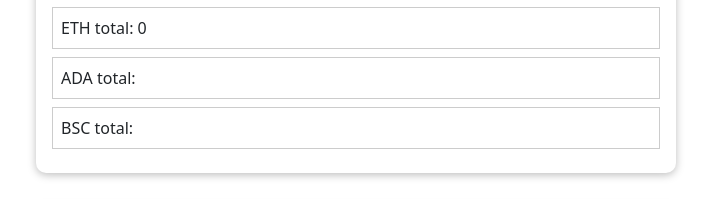
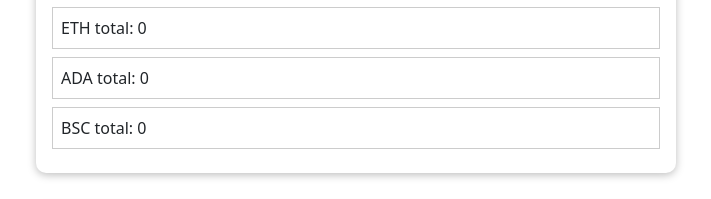
Before and after one commit to trevtanner/c-trak, a React (Create React App) app: page / in a window 1280 px wide. Shown: the part 547-746 px from the top of the page, without its empty margins (284-995 px from the left). Built offline with nearby package versions, Linux system fonts and the light colour scheme.

Commit message:
Fixed adding transaction coin amounts

```diff
--- a/src/App.js
+++ b/src/App.js
@@ -1,33 +1,59 @@
-import React, { Fragment, useState } from 'react';
+import React, { Fragment, useState } from "react";
 
-import AddUser from './components/Users/AddUser';
-import UsersList from './components/Users/UsersList';
-import Heading from './components/UI/Heading'
-import Footer from './components/UI/Layout/Footer';
-import Totals from './components/Totals/Totals';
+import AddUser from "./components/Users/AddUser";
+import UsersList from "./components/Users/UsersList";
+import Heading from "./components/UI/Heading";
+import Footer from "./components/UI/Layout/Footer";
+import Totals from "./components/Totals/Totals";
 
-import 'bootstrap/dist/css/bootstrap.min.css';
+import "bootstrap/dist/css/bootstrap.min.css";
 
 const App = () => {
   const [transactionsList, setTransactionsList] = useState([]);
+  const [btcTotal, setBtcTotal] = useState(0);
+  const [ethTotal, setEthTotal] = useState(0);
+  const [adaTotal, setAdaTotal] = useState(0);
+  const [bscTotal, setBscTotal] = useState(0);
 
   const addUserHandler = (transaction) => {
     setTransactionsList((prevTransactionsList) => {
-      return [
-       ...prevTransactionsList, transaction
-      ];
+      return [...prevTransactionsList, transaction];
     });
+
+    //fix this, current returns a string, so new amounts are appended to end of string intead of added
+    //FIXED! Just needed to parse them as floats
+    const addToTotal = () => {
+      if (transaction.coin === "BTC") {
+        setBtcTotal(prevState => parseFloat(prevState) + parseFloat(transaction.amount));
+      }
+      if (transaction.coin === "ETH") {
+        setEthTotal(ethTotal + transaction.amount);
+      }
+      if (transaction.coin === "ADA") {
+        setAdaTotal(adaTotal + transaction.amount);
+      }
+      if (transaction.coin === "BSC") {
+        setBscTotal(bscTotal + transaction.amount);
+      }
+    };
+    addToTotal(parseInt(transaction));
   };
 
   return (
     <Fragment>
-    <Heading />
+      <Heading />
       <AddUser onSaveTransactionData={addUserHandler} />
-      <Totals transactions={transactionsList} />
+      <Totals
+        transactions={transactionsList}
+        btcTotal={btcTotal}
+        ethTotal={ethTotal}
+        adaTotal={adaTotal}
+        bscTotal={bscTotal}
+      />
       <UsersList transactions={transactionsList} />
-    <Footer />
+      <Footer />
     </Fragment>
   );
-}
+};
 
 export default App;
--- a/src/components/Totals/Totals.js
+++ b/src/components/Totals/Totals.js
@@ -1,31 +1,17 @@
-import React, { useState } from "react";
-
 import Card from "../UI/Card"
 import classes from "../Users/UsersList.module.css";
 
 
 
 const Totals = (props) => {
-    let btcTotal = 0;
-    let ethTotal = 0;
-    let adaTotal = 0;
-    let bscTotal = 0;
-
-    if (props.coin === 'BTC') {
-        btcTotal += props.amount;
-        return btcTotal
-    } if (props.coin === 'ETH') {
-        ethTotal += props.amount
-    }
-
 
     return (
             <Card className={classes.users}>
             <ul>
-                <li>BTC total: {btcTotal}</li>
-                <li>ETH total: {ethTotal}</li>
-                <li>ADA total:</li>
-                <li>BSC total:</li>
+                <li>BTC total: {props.btcTotal}</li>
+                <li>ETH total: {props.ethTotal}</li>
+                <li>ADA total: {props.adaTotal}</li>
+                <li>BSC total: {props.bscTotal}</li>
 
             </ul>
             </Card>
```
Also changed, not shown: src/store/total-context.js (added, +10 -0 lines), src/store/TotalProvider.js (added).
